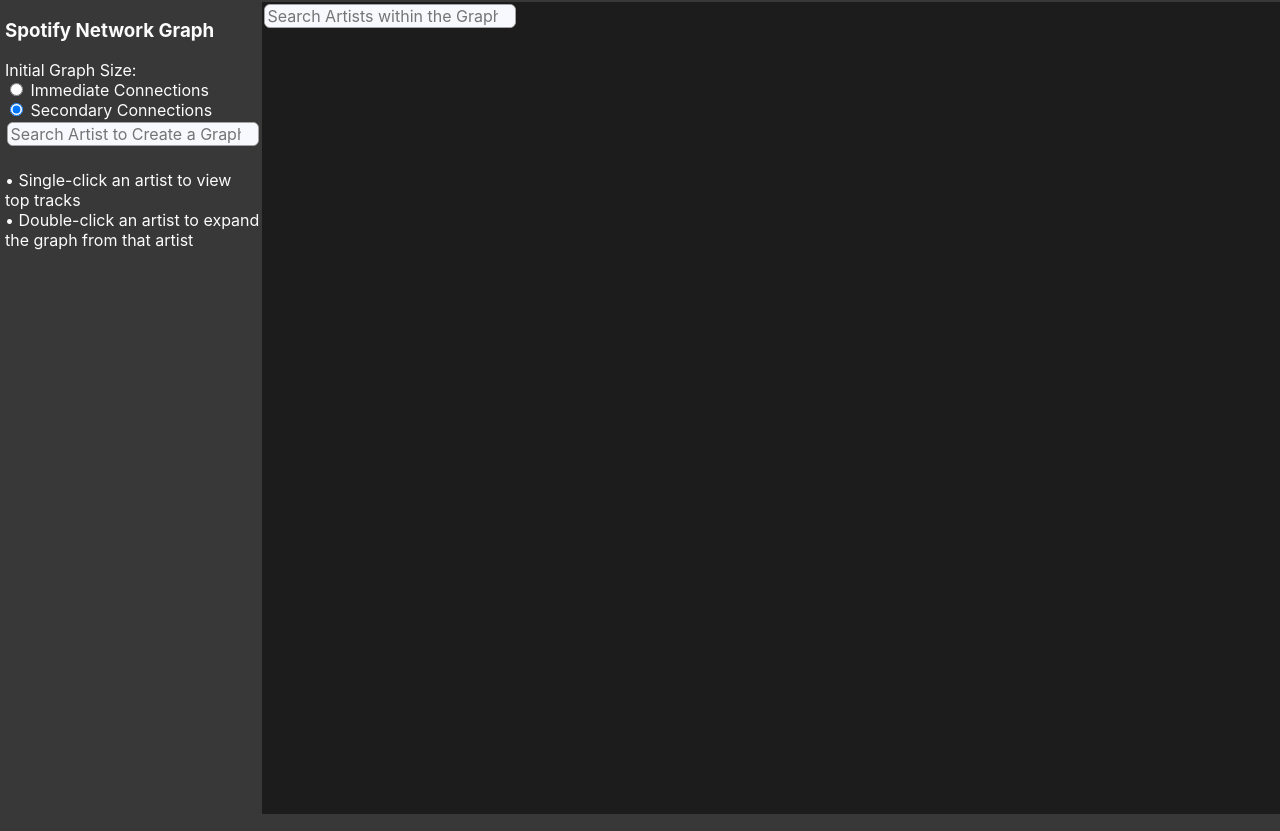
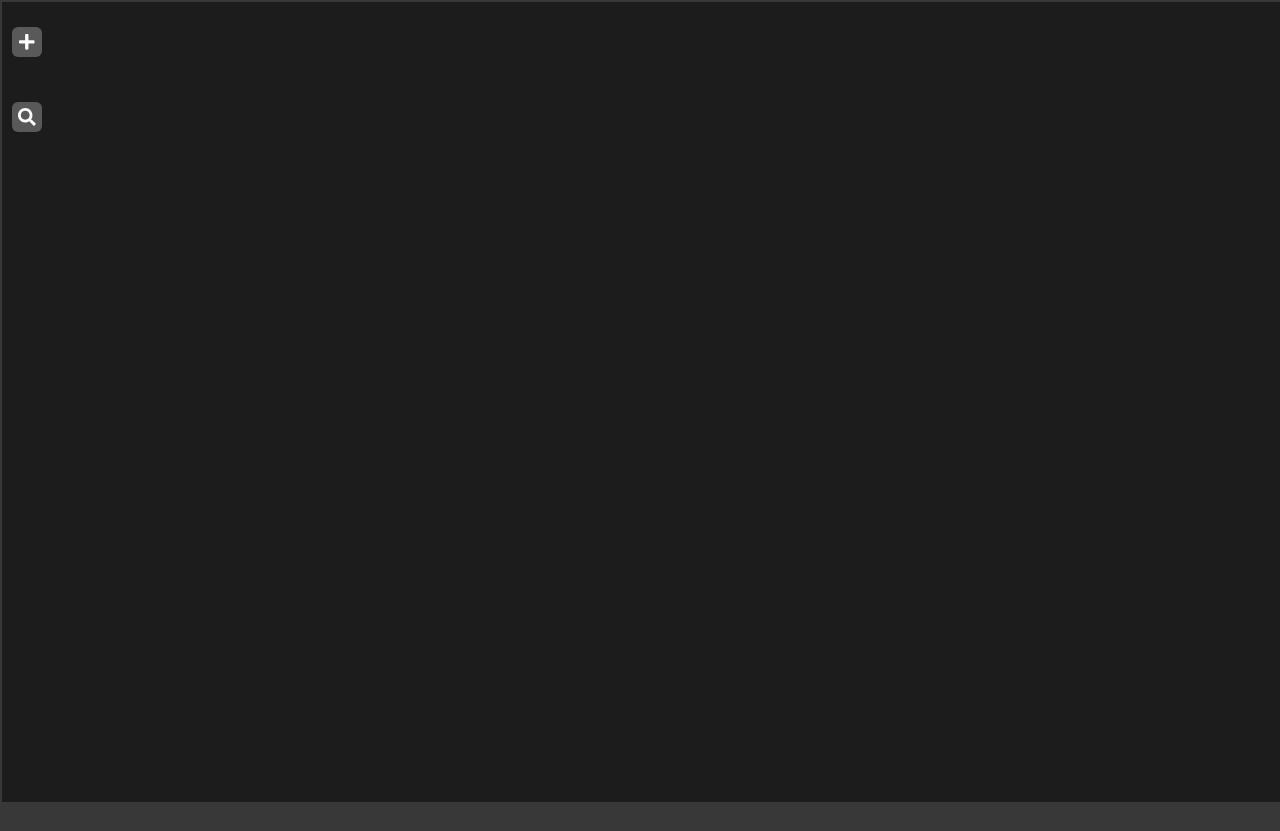
Before and after one commit to clarkepeterf/spotify-network-graph-ui, a React (Create React App) app: page / in a window 1280 px wide. After the commit the page ends 802 px from the top, so only its background shows below. Built offline with nearby package versions, Linux system fonts and the light colour scheme.

Commit message:
NOT DONE OR POLISHED YET - overlay search bars over graph, bring in some FontAwesome icons

```diff
--- a/src/App.css
+++ b/src/App.css
@@ -1,7 +1,5 @@
 .app {
   height: 100%;
-  display: grid;
-  grid-template-columns: 260px minmax(300px, auto);
 }
 
 .app-hide-side {
@@ -13,3 +11,8 @@
 .graph {
   margin: 2px;
 }
+
+.createSearch{
+  position:absolute;
+  z-index: 100;
+}
--- a/src/App.js
+++ b/src/App.js
@@ -1,8 +1,13 @@
 import React, { useState, useCallback } from "react";
 import SideBar from "./SideBar";
+import SearchBar from "./SearchBar";
 import "./App.css"
 import MemoizedGraph from "./MemoizedGraph";
 import { getArtistById, getArtistByName, getRelatedArtistGraph, getSpotifySuggestions } from "./Api"
+import { library } from '@fortawesome/fontawesome-svg-core'
+import { faSearch, faPlus, faTimes } from '@fortawesome/free-solid-svg-icons'
+
+library.add(faSearch, faPlus, faTimes);
 
 const App = () => {
 
@@ -43,13 +48,7 @@
   } else {
     return (
       <div className="app">
-        <SideBar
-          artistInFocus={artistInFocus}
-          artistInFocusError={artistInFocusError}
-          toggleClickCallback={toggleDegreesOfSeparation}
-          searchCallback={handleSearch}
-          searchSuggestionCallback={getSpotifySuggestions}
-          searchPlaceholderText={"Search Artist to Create a Graph"} />
+        {/* <SearchBar className="createSearch" searchCallback={handleSearch} suggestionCallback={getSpotifySuggestions} placeholderText={"Search Artist to Create Graph"}></SearchBar> */}
         <div className="graph">
           <MemoizedGraph initialArtist={graphInitialArtist} graph={graph} artistSelectedCallback={handleGetArtistById}></MemoizedGraph>
         </div>
--- a/src/PeterGraph.css
+++ b/src/PeterGraph.css
@@ -3,11 +3,33 @@
   background-color: hsl(0, 0%, 11%);
 }
 
-.search-box{
+.inGraphSearch{
   position: absolute;
   z-index: 100;
+  margin-top: 100px;
+  margin-left: 10px;
+}
+.test{
+  position: absolute;
+  z-index: 100;
+  margin-top:25px;
+  margin-left: 10px
 }
 
 .graph-wrapper{
   height: 100%;
 }
+
+#small-button, #small-button-label{
+  position:absolute;
+  z-index: 100;
+  margin-top: 25px;
+  color: white;
+}
+
+#large-button, #large-button-label{
+  position:absolute;
+  z-index: 100;
+  margin-top: 50px;
+  color:white;
+}
--- a/src/PeterGraph.js
+++ b/src/PeterGraph.js
@@ -1,17 +1,20 @@
-import React, { useEffect, useRef } from "react";
+import React, { useState, useEffect, useRef } from "react";
 import { DataSet, Network } from "vis-network/standalone";
 import "./PeterGraph.css";
-import { updateRelatedArtistGraph } from "./Api";
+import { updateRelatedArtistGraph, getRelatedArtistGraph, getSpotifySuggestions } from "./Api";
 import SearchBar from "./SearchBar";
 
-const PeterGraph = ({ graph, artistSelectedCallback }) => {
+const PeterGraph = ({ artistSelectedCallback }) => {
   const prevContainerWidthRef = useRef(0);
   const prevContainerHeightRef = useRef(0);
   const container = useRef(null);
   const networkRef = useRef(null);
-  const nodes = new DataSet(graph.nodes);
-
-  const edges = new DataSet(graph.edges);
+  const [graph, setGraph] = useState({ nodes: [], edges: [] });
+  const graphDataSets = {
+    nodes: new DataSet(graph.nodes),
+    edges: new DataSet(graph.edges),
+  };
+  const [error, setError] = useState(null);
 
   const trie =
   {
@@ -93,8 +96,8 @@
   }
 
   const data = {
-    nodes: nodes,
-    edges: edges
+    nodes: graphDataSets.nodes,
+    edges: graphDataSets.edges,
   };
   const options = {
     layout: {
@@ -165,18 +168,35 @@
     }
   }
 
+  const handleSearch = async (searchString) => {
+    try {
+      const relatedArtistGraph = await getRelatedArtistGraph(searchString, 2/*TODO: change to degrees of separation*/);
+      setGraph(relatedArtistGraph);
+      // const artist = await getArtistByName(searchString);
+      // setArtistInFocus(artist);
+      // setGraphInitialArtist(artist);
+    } catch (error) {
+      setError(error)
+    }
+  }
+
   const updateGraph = async (id, x, y) => {
     try {
-      const updates = await updateRelatedArtistGraph(nodes.get(), edges.get(), id, x, y);
-      updates.nodes && nodes.add(updates.nodes) && updateTrie(updates.nodes);
-      updates.edges && edges.add(updates.edges);
+      const updates = await updateRelatedArtistGraph(graphDataSets.nodes.get(), graphDataSets.edges.get(), id, x, y);
+      updates.nodes && graphDataSets.nodes.add(updates.nodes) && updateTrie(updates.nodes);
+      updates.edges && graphDataSets.edges.add(updates.edges);
     } catch (error) {
       console.log(error);
     }
   }
   return (
     <div className="graph-wrapper">
-      <SearchBar searchCallback={highlightArtistWithName} suggestionCallback={getArtistsWithPrefix} placeholderText={"Search Artists within the Graph"} />
+      <div className="createSearch">
+        <SearchBar className={"test"} searchCallback={handleSearch} suggestionCallback={getSpotifySuggestions} placeholderText={"Search Artist to Create Graph"} fontAwesomeIcon={["fas", "plus"]}></SearchBar>
+      </div>
+      {/* <input id="small-button" className="radioButton" type="radio" value="small" name="graphSize" /> <label id="small-button-label" htmlFor="small-button"> Immediate Connections </label>
+      <input id="large-button" className="radioButton" type="radio" value="large" name="graphSize" defaultChecked /> <label id="large-button-label" htmlFor="large-button"> Secondary Connections </label> */}
+      <SearchBar className={"inGraphSearch"} searchCallback={highlightArtistWithName} suggestionCallback={getArtistsWithPrefix} placeholderText={"Search Artists within the Graph"} fontAwesomeIcon={["fas", "search"]} />
       <div className="PeterGraph" id="mynetwork" ref={container}>Graph</div>
     </div>
   );
--- a/src/SearchBar.css
+++ b/src/SearchBar.css
@@ -19,7 +19,13 @@
   width: 100%;
   margin: 0%;
   padding-left: 1%;
-  z-index: 100;
+  z-index: 200;
+  height: 30px;
+  display: block;
+}
+
+.input-suggestion.blank{
+  border-bottom:black
 }
 
 .input-suggestion-active {
@@ -29,7 +35,9 @@
   margin: 0%;
   padding-left: 1%;
   background-color: #d4d4d4;
-  z-index: 100;
+  z-index: 200;
+  height: 30px;
+  display: block;
 }
 
 #suggestion0 {
@@ -37,7 +45,8 @@
 }
 
 .search-box {
-  opacity: 1;
+  display:inline-block;
+  opacity: 0;
   border-color: #a3a3a3;
   border-style: solid;
   border-width: 1px;
@@ -45,9 +54,33 @@
   padding: 0px;
   margin: 2px;
   overflow: hidden;
-  position: absolute;
-  z-index: 99;
-  width: 250px;
+  width: 0px;
   background-color: #f8f8ff;
   color: black;
+  transition: opacity,width 0.1s;
+  pointer-events: none;
 }
+
+.boxAndIcon{
+  white-space: nowrap;
+}
+
+.search-box:focus-within{
+  opacity: 1;
+  width: 250px;
+}
+
+button{
+  vertical-align: top;
+  background-color: hsl(0, 0%, 35%);
+  color: hsla(0, 0%, 99%, 1);
+  border:none;
+  border-radius: 20%;
+  height: 30px;
+  cursor: pointer;
+  width: 30px;
+}
+
+button:hover{
+  background-color: hsl(0, 0%, 30%);
+}
--- a/src/SearchBar.js
+++ b/src/SearchBar.js
@@ -1,11 +1,31 @@
-import React, { useState, useRef } from 'react';
+import React, { useState, useRef, useEffect } from 'react';
 import './SearchBar.css';
+import { FontAwesomeIcon } from "@fortawesome/react-fontawesome";
 
-const SearchBar = ({ searchCallback, suggestionCallback, placeholderText }) => {
+
+const SearchBar = ({ className, searchCallback, suggestionCallback, placeholderText, fontAwesomeIcon }) => {
   const [searchString, setSearchString] = useState("");
   const [suggestions, setSuggestions] = useState([]);
   const [activeSelection, setActiveSelection] = useState(-1);
-  const inputElement = useRef();
+  const inputElement = useRef(null);
+  const [isCloseIcon, setIsCloseIcon] = useState(false);
+  const closeIcon = ["fas", "times"];
+
+  useEffect(() => {
+    window.addEventListener('mousedown', handleMouseDown);
+    window.addEventListener('mouseover', handleMouseOver);
+    return () => {
+      window.removeEventListener('mousedown', handleMouseDown);
+      window.removeEventListener('mouseover', handleMouseOver);
+    }
+  });
+
+  function handleMouseDown(e) {
+    console.log("mousedown target:", e.target);
+  }
+  function handleMouseOver(e) {
+    console.log("mouseover target:", e.target);
+  }
 
   const handleInputChange = async (newInput) => {
     setSearchString(newInput);
@@ -62,15 +82,36 @@
     }
   }
 
-  const handleBlur = () => {
+  const handleInputFocus = () => {
+    handleInputChange(searchString)
+  }
+
+  const handleInputBlur = () => {
     setSuggestions([]);
     setActiveSelection(-1);
+    setIsCloseIcon(false);
+  }
+
+  const handleButtonClick = () => {
+    if (!isCloseIcon) {
+      inputElement.current.focus();
+    } else {
+      inputElement.current.blur();
+    }
+    setIsCloseIcon(!isCloseIcon);
   }
 
   return (
+    <div className={className}>
+      <div className="boxAndIcon">
+        <button onMouseDown={(e) => { e.preventDefault() }} onClick={() => { handleButtonClick() }} >
+          <FontAwesomeIcon
+            icon={isCloseIcon ? closeIcon : fontAwesomeIcon} size="lg" />
+        </button>
         <div className="search-box" onMouseOut={() => setActiveSelection(-1)}>
           <form action="." onSubmit={(e) => { e.preventDefault() }}>
             <input
+              tabIndex={-1}
               ref={inputElement}
               type="search"
               className="search-input"
@@ -78,12 +119,13 @@
               value={searchString}
               onChange={(e) => handleInputChange(e.target.value)}
               onKeyPress={(e) => handleKeyPress(e.key)}
-          onBlur={() => handleBlur()}
-          onFocus={() => handleInputChange(searchString)}
+              onBlur={() => handleInputBlur()}
+              onFocus={() => handleInputFocus()}
               onKeyDown={(e) => handleKeyDown(e.key)}
               onMouseOver={() => setActiveSelection(-1)}
             />
           </form>
+          {suggestions && suggestions.length > 0 && <div className={"input-suggestion blank"}></div>}
           {suggestions && suggestions.length > 0 && suggestions.map((suggestion, index) => (
             <div
               className={index === activeSelection ? "input-suggestion-active" : "input-suggestion"}
@@ -93,6 +135,8 @@
               onMouseDown={() => handleSearch(suggestion)}>{suggestion}</div>
           ))}
         </div>
+      </div>
+    </div>
   );
 }
 
```
Also changed, not shown: package.json (+6 -1 lines), 1 other file (tests, documents, lock files or other folders). Lines whose indentation alone changed are shown as unchanged.
